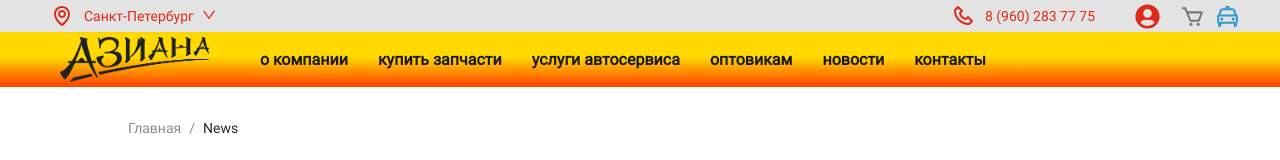
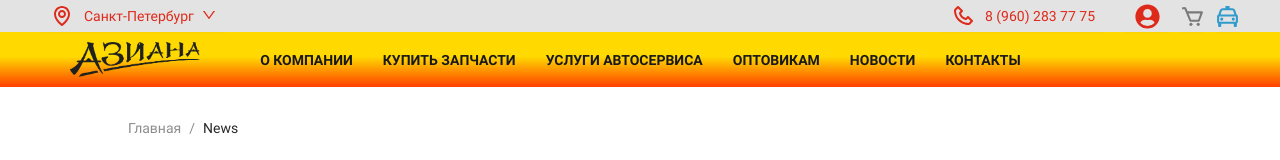
Before and after one commit to asianaauto/asiana.frontend, a React (Create React App) app: page /news in a window 1280 px wide. Shown: the top 160 px of the page. Built offline with nearby package versions, Linux system fonts and the light colour scheme.

Commit message:
fix styles

```diff
--- a/src/components/BlockWithIcons/BlockWithIcons.scss
+++ b/src/components/BlockWithIcons/BlockWithIcons.scss
@@ -47,7 +47,7 @@
 .BlockWithIcons-heading {
   margin-top: 10px;
   margin-bottom: 10px;
-  transition: 0.3s;
+  transition: 0.1s;
   font-family: 'Roboto Bold';
 }
 
--- a/src/components/DropdownMenu/DropdownMenu.scss
+++ b/src/components/DropdownMenu/DropdownMenu.scss
@@ -1,10 +1,12 @@
 .DropdownMenu-label {
-  font-size: 16px;
+  font-size: 14px;
   font-weight: 900;
   color: #191919;
   text-decoration: none;
   cursor: pointer;
   padding: 0;
+  font-family: 'Roboto Bold', sans-serif;
+  text-transform: uppercase;
 
   &:hover {
     color: #ffffff;
--- a/src/components/FloatingButton/FloatingButton.scss
+++ b/src/components/FloatingButton/FloatingButton.scss
@@ -18,7 +18,7 @@
   left: 1%;
   bottom: 18%;
   z-index: 999;
-  transition: 0.3s;
+  transition: 0.1s;
   -webkit-animation: hoverWave linear 1s infinite;
   animation: hoverWave linear 1s infinite;
 }
@@ -58,17 +58,17 @@
   z-index: 1;
   background: #fff;
   color: transparent;
-  transition: 0.3s;
+  transition: 0.1s;
 }
 .callback-bt:hover .FloatingButton-icon {
   color: #de2a1b;
   font-size: 40px;
-  transition: 0.3s;
+  transition: 0.1s;
 }
 .callback-bt .FloatingButton-icon {
   color: #fff;
   font-size: 34px;
-  transition: 0.3s;
+  transition: 0.1s;
   line-height: 66px;
   transition: 0.5s ease-in-out;
 }
--- a/src/components/Header/Header.scss
+++ b/src/components/Header/Header.scss
@@ -6,8 +6,9 @@
 }
 
 .logo {
-  height: 45px;
-  width: 150px;
+  height: 35px;
+  margin: 5px 10px;
+  width: auto;
 }
 
 .sign-in--button {
@@ -17,11 +18,11 @@
     color: #191919;
     font-weight: bold;
     margin-right: 7px;
-    transition: 0.3s;
+    transition: 0.1s;
   }
 
   svg {
-    transition: 0.3s;
+    transition: 0.1s;
   }
 
   &:hover {
@@ -79,11 +80,13 @@
   padding-bottom: 5px;
 
   .Header-nav--link {
-    font-size: 16px;
+    font-size: 14px;
     font-weight: 900;
     color: #191919;
     text-decoration: none;
     padding: 0;
+    font-family: 'Roboto Bold', sans-serif;
+    text-transform: uppercase;
 
     &:hover {
       color: #ffffff;
@@ -127,7 +130,7 @@
     bottom: 0;
     left: 0;
     background-color: rgba(0, 0, 0, 0);
-    transition: 0.3s;
+    transition: 0.1s;
   }
 
   .Header-burger--container-close {
@@ -144,7 +147,7 @@
     background-color: rgba(0, 0, 0, 0.95);
     padding: 20px;
     position: absolute;
-    transition: 0.3s;
+    transition: 0.1s;
     top: 0;
     right: 0;
     bottom: 0;
--- a/src/components/NewsCard/NewCard.scss
+++ b/src/components/NewsCard/NewCard.scss
@@ -1,7 +1,7 @@
 .NewCard {
   box-shadow: 0px 0px 1px 0px rgba(0, 0, 0, 0.3);
   margin-bottom: 10px;
-  transition: 0.3s;
+  transition: 0.1s;
   cursor: pointer;
 
   &:hover {
```
